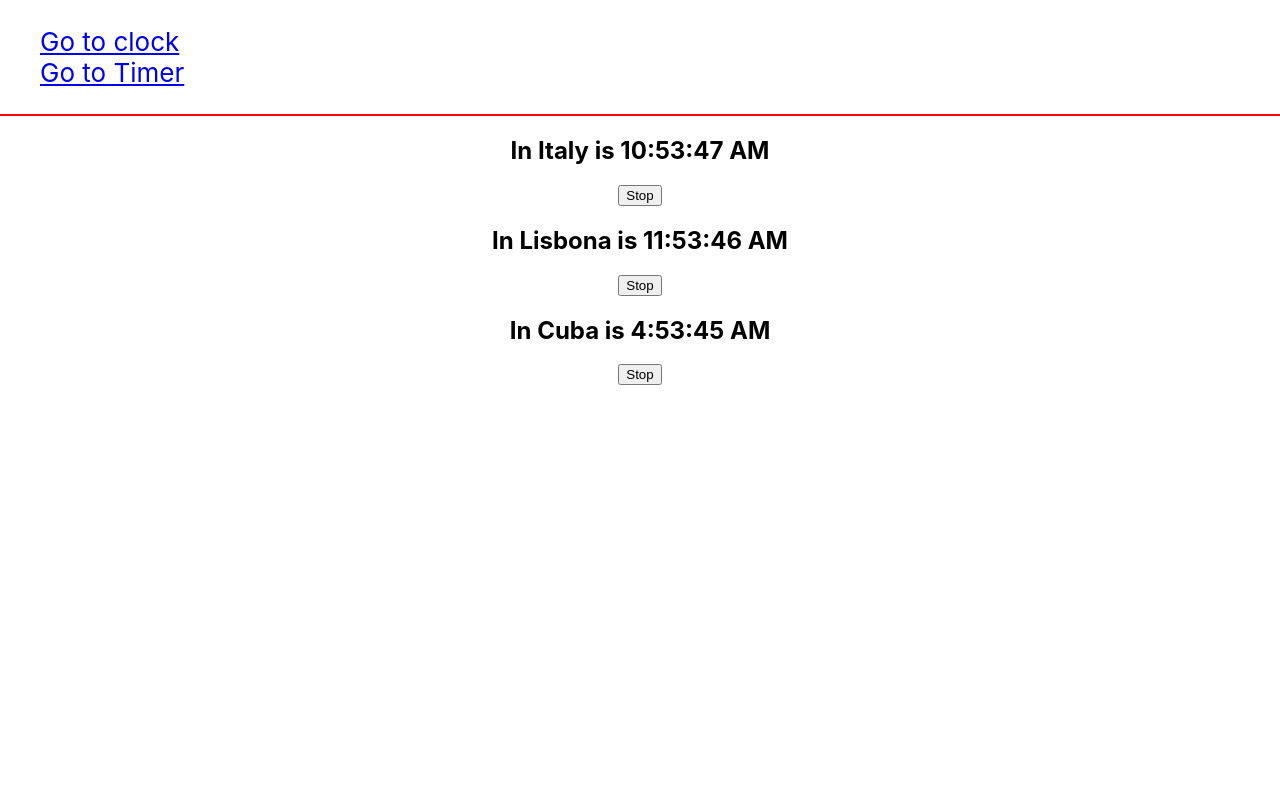
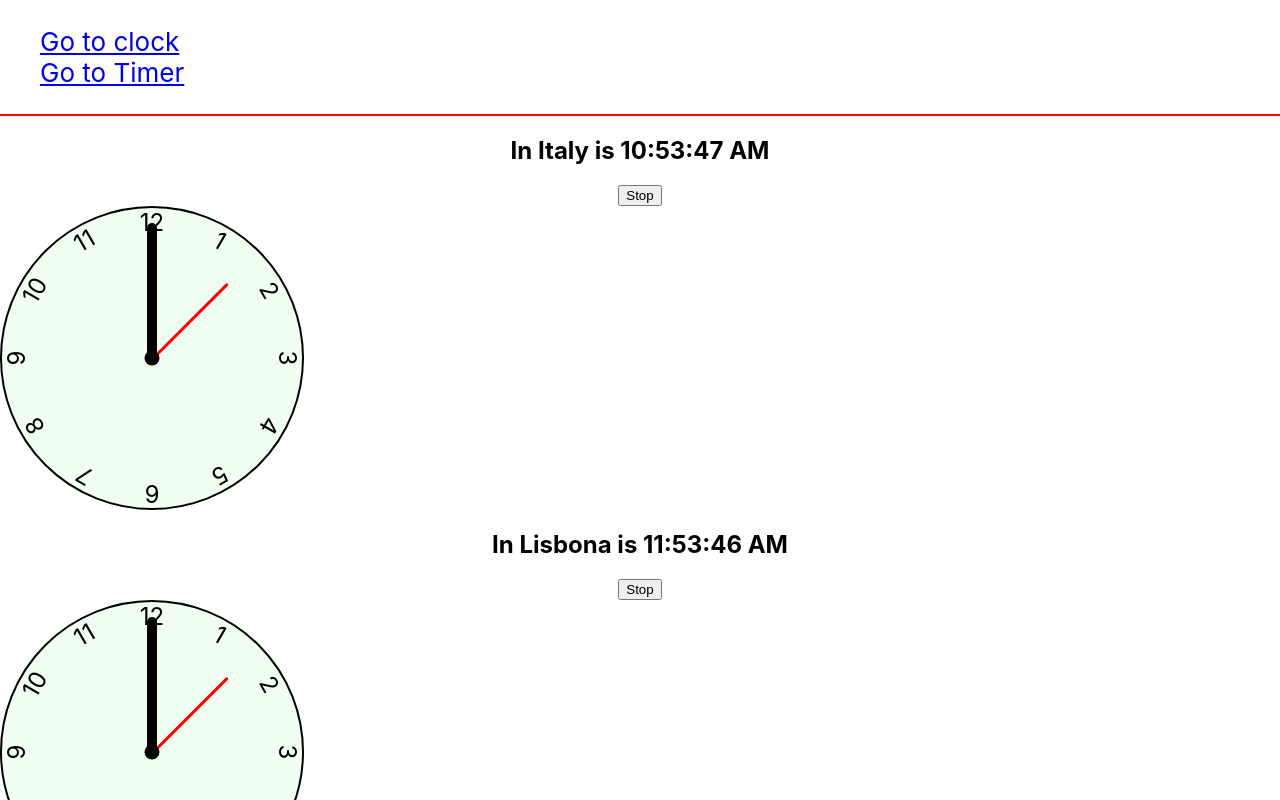
Before and after one commit to Luigi-Tramparulo/Frontend-exercise, a React (Create React App) app: page /clock in a window 1280 px wide. Shown: the top 800 px of the page. Built offline with nearby package versions, Linux system fonts and the light colour scheme.

Commit message:
style: create new clock

```diff
--- a/src/components/clock/clock.module.scss
+++ b/src/components/clock/clock.module.scss
@@ -3,3 +3,104 @@
   flex-direction: column;
   align-items: center;
 }
+.clock{
+  width: 300px;
+  height: 300px;
+  background-color: rgb(240, 255, 241);
+  border-radius: 50%;
+  border: 2px solid black;
+  position: relative;
+}
+
+
+.number{
+  --rotation:0;
+  position: absolute;
+  width: 100%;
+  height: 100%;
+  text-align: center;
+  transform: rotate(var(--rotation));
+  font-size: 1.5rem;
+
+}
+.number1{
+  --rotation: 30deg;
+}
+.number2{
+  --rotation: 60deg;
+}
+.number3{
+  --rotation: 90deg;
+}
+.number4{
+  --rotation: 1200deg;
+}
+.number5{
+  --rotation: 150deg;
+}
+.number6{
+  --rotation: 180deg;
+}
+.number7{
+  --rotation: 210deg;
+}
+.number8{
+  --rotation: 240deg;
+}
+.number9{
+  --rotation: 270deg;
+}
+.number10{
+  --rotation: 300deg;
+}
+.number11{
+  --rotation: 330deg;
+}
+.number12{
+  --rotation: 360deg;
+}
+.clock::after{
+  content:'';
+  position: absolute;
+  width: 15px;
+  height: 15px;
+  background-color: black;
+  border-radius: 50%;
+  z-index: 11;
+  top: 50%;
+  left: 50%;
+  transform: translate(-50%, -50%);
+}
+.hand{
+  --rotation:0;
+  position:absolute;
+  background-color: black;
+  border-top-left-radius: 10px;
+  border-top-right-radius: 10px;
+  z-index: 10;
+  bottom: 50%;
+  left: 50%;
+  width: 10px;
+  height: 50%;
+  transform-origin: bottom;
+  transform: translateX(-50%);
+
+}
+
+
+
+    .hour{
+      width: 10px;
+      height: 45%;
+      background-color: black;
+    }
+    .minutes{
+      width: 7px;
+      height: 40%;
+      background-color: black;
+    }
+    .sec{
+      width: 3px;
+      height: 35%;
+      background-color: red;
+    }
--- a/src/components/clock/index.js
+++ b/src/components/clock/index.js
@@ -1,5 +1,7 @@
-import React, { Component } from 'react'
-import style from './clock.module.scss'
+import React, { Component } from 'react';
+import './clock.module.scss';
+import style from './clock.module.scss';
+
 
 
 class Time extends Component {
@@ -17,6 +19,7 @@ class Time extends Component {
 
   }
 
+
   tick = () => {
     this.setState((PrecState, props) => {
       return {
@@ -27,6 +30,7 @@ class Time extends Component {
   }
   startWatch() {
     this.interval = setInterval(this.tick, this.props.secs * 1000);
+
   }
   toggleWatch(e) {
     this.setState((state) => {
@@ -43,17 +47,40 @@ class Time extends Component {
     clearInterval(this.interval);
   }
 
+
+
   render() {
+
 
     const d = new Date(this.state.timestamp);
     const tempo = d.getTime() + this.props.timezone * 3600 * 1000;
     const data = new Date(tempo);
+    let sec=45;
 
     return (
+      <React.Fragment>
       <div className={style.clock_container}>
         <h2>In {this.props.country} is {data.toLocaleTimeString()}</h2>
         <button onClick={this.toggleWatch}> {this.state.stopped ? 'Start' : 'Stop'}</button>
       </div>
+      <div className={style.clock}>
+      <div className={`${style.hand} ${style.hour}`}></div>
+      <div className={`${style.hand} ${style.minutes}`}></div>
+      <div style={{transform: `rotate(${sec}deg)`}} className={`${style.hand} ${style.sec}`}></div>
+      <div className={`${style.number} ${style.number1}`}>1</div>
+      <div className={`${style.number} ${style.number2}`}>2</div>
+      <div className={`${style.number} ${style.number3}`}>3</div>
+      <div className={`${style.number} ${style.number4}`}>4</div>
+      <div className={`${style.number} ${style.number5}`}>5</div>
+      <div className={`${style.number} ${style.number6}`}>6</div>
+      <div className={`${style.number} ${style.number7}`}>7</div>
+      <div className={`${style.number} ${style.number8}`}>8</div>
+      <div className={`${style.number} ${style.number9}`}>9</div>
+      <div className={`${style.number} ${style.number10}`}>10</div>
+      <div className={`${style.number} ${style.number11}`}>11</div>
+      <div className={`${style.number} ${style.number12}`}>12</div>
+      </div>
+      </React.Fragment>
     )
 
   }
```
Also changed, not shown: 1 other file (tests, documents, lock files or other folders).
